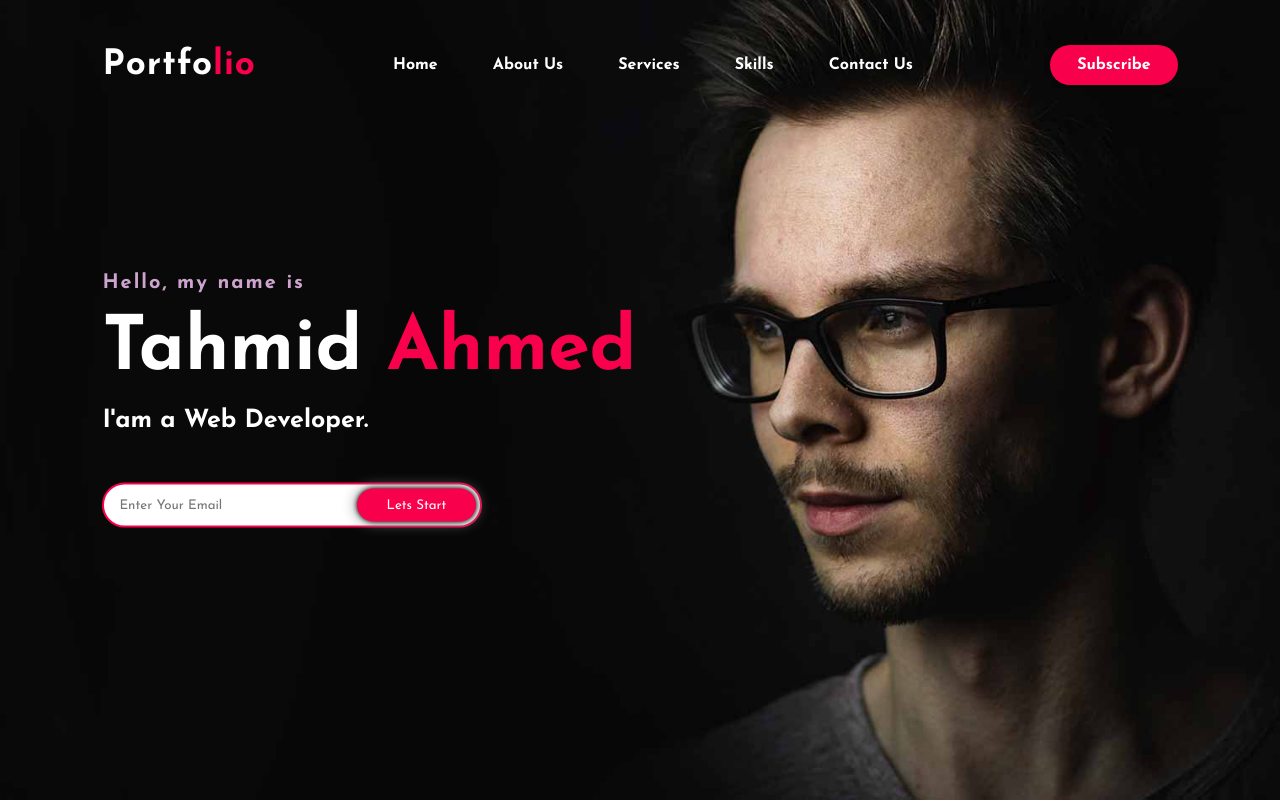
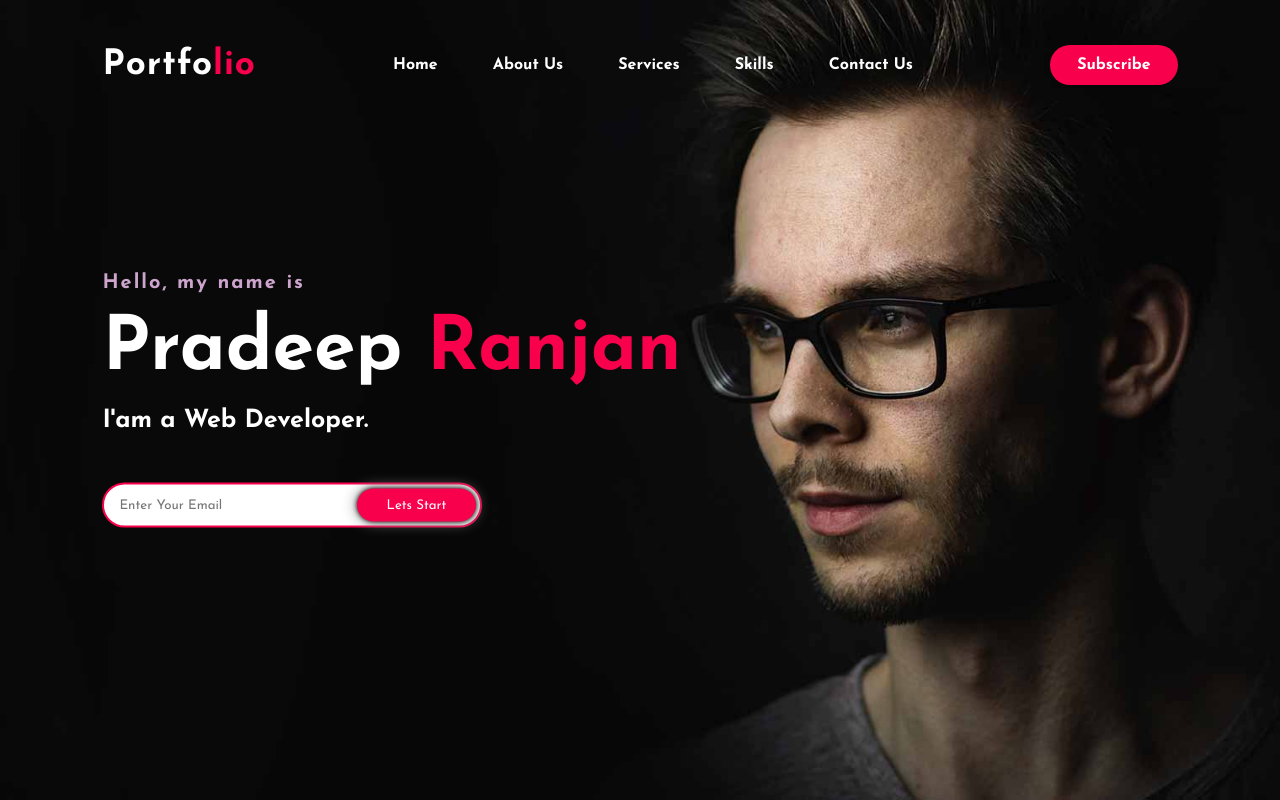
Before and after one commit to Pradeep94GMU/portfolio, a plain HTML site: page index.html in a window 1280 px wide. Shown: the top 800 px of the page. Drawn offline with Linux system fonts and the light colour scheme.

Commit message:
Name changed

```diff
--- a/index.html
+++ b/index.html
@@ -28,7 +28,7 @@
 
 		<div class="content">
 			<h4>Hello, my name is</h4>
-			<h1>Tahmid <span>Ahmed</span></h1>
+			<h1>Pradeep <span>Ranjan</span></h1>
 			<h3>I'am a Web Developer.</h3>
 			<div class="newslatter">
 				<form>
```
